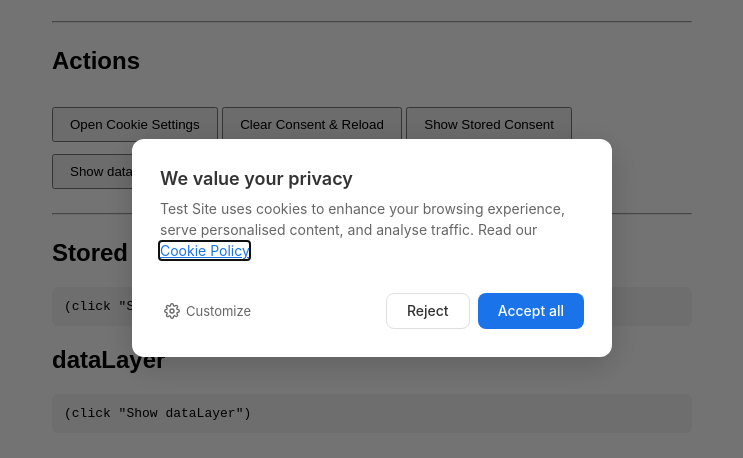
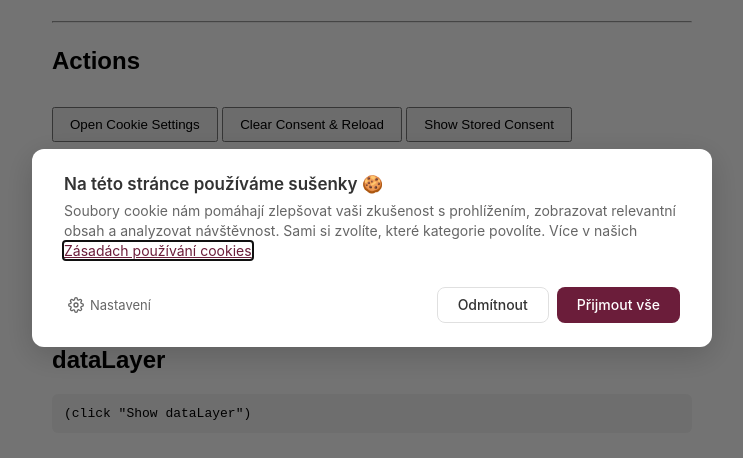
Before and after one commit to mkapsa/susenky, a website built with Vite: page index.html in a window 1280 px wide. Shown: the part 152-610 px from the top of the page, without its empty margins (268-1011 px from the left). Built offline with nearby package versions, Linux system fonts and the light colour scheme.

Commit message:
Rename to susenky, Czech UI, dark plum theme, wider modal
- Rename package to "susenky"
- Translate all banner/modal text to Czech
- Change primary color to dark plum wine (#6B1D3A)
- Widen modal (480px → 680px) and reduce vertical spacing
- Add Reject/Accept all buttons to preference center

```diff
--- a/index.html
+++ b/index.html
@@ -41,17 +41,17 @@
     window.CookieConsentConfig = {
       consentVersion: "1.0",
       logEndpoint: "",
-      primaryColor: "#1a73e8",
+      primaryColor: "#6B1D3A",
       siteName: "Test Site",
       cookiePolicyUrl: "https://example.com/cookies",
       categories: {
         analytics: {
-          label: "Analytics",
-          description: "Help us understand how visitors interact with our website."
+          label: "Analytické",
+          description: "Pomáhají nám pochopit, jak návštěvníci používají web."
         },
         marketing: {
-          label: "Marketing",
-          description: "Used to deliver relevant ads and track campaign performance."
+          label: "Marketingové",
+          description: "Slouží k zobrazování relevantních reklam a měření výkonu kampaní."
         }
       }
     };
--- a/package.json
+++ b/package.json
@@ -1,5 +1,5 @@
 {
-  "name": "cookie-consent",
+  "name": "susenky",
   "version": "1.0.0",
   "private": true,
   "type": "module",
--- a/src/config.ts
+++ b/src/config.ts
@@ -3,17 +3,17 @@ import type { CookieConsentConfig } from './types';
 const DEFAULTS: CookieConsentConfig = {
   consentVersion: '1.0',
   logEndpoint: '',
-  primaryColor: '#1a73e8',
+  primaryColor: '#6B1D3A',
   siteName: 'This website',
   cookiePolicyUrl: '/cookie-policy',
   categories: {
     analytics: {
-      label: 'Analytics',
-      description: 'These cookies help us understand how visitors interact with our website.',
+      label: 'Analytické',
+      description: 'Pomáhají nám pochopit, jak návštěvníci používají web.',
     },
     marketing: {
-      label: 'Marketing',
-      description: 'These cookies are used to deliver relevant ads and track campaign performance.',
+      label: 'Marketingové',
+      description: 'Slouží k zobrazování relevantních reklam a měření výkonu kampaní.',
     },
   },
 };
--- a/src/ui/modal.ts
+++ b/src/ui/modal.ts
@@ -26,7 +26,7 @@ export function showModal(onSave: (choices: ConsentChoices) => void): void {
     class: 'cc-modal cc-slide-up',
     role: 'dialog',
     'aria-modal': 'true',
-    'aria-label': 'Cookie consent',
+    'aria-label': 'Souhlas s cookies',
   });
 
   // Logo
@@ -40,16 +40,16 @@ export function showModal(onSave: (choices: ConsentChoices) => void): void {
   const prefView = el('div', { class: 'cc-pref-view', style: 'display:none' });
 
   // --- Main view ---
-  mainView.appendChild(el('h2', { class: 'cc-title' }, 'We value your privacy'));
+  mainView.appendChild(el('h2', { class: 'cc-title' }, 'Na této stránce používáme sušenky \u{1F36A}'));
   const body = el('p', { class: 'cc-body' });
-  body.innerHTML = `${config.siteName} uses cookies to enhance your browsing experience, serve personalised content, and analyse traffic. Read our <a href="${encodeURI(config.cookiePolicyUrl)}" target="_blank" rel="noopener">Cookie Policy</a>.`;
+  body.innerHTML = `Soubory cookie nám pomáhají zlepšovat vaši zkušenost s prohlížením, zobrazovat relevantní obsah a analyzovat návštěvnost. Sami si zvolíte, které kategorie povolíte. Více v našich <a href="${encodeURI(config.cookiePolicyUrl)}" target="_blank" rel="noopener">Zásadách používání cookies</a>.`;
   mainView.appendChild(body);
 
   const btnRow = el('div', { class: 'cc-btn-row' });
 
   const customizeBtn = el('button', { class: 'cc-btn-link', type: 'button' });
   customizeBtn.appendChild(gearIcon());
-  customizeBtn.appendChild(document.createTextNode(' Customize'));
+  customizeBtn.appendChild(document.createTextNode(' Nastavení'));
   customizeBtn.addEventListener('click', () => {
     mainView.style.display = 'none';
     prefView.style.display = '';
@@ -57,13 +57,13 @@ export function showModal(onSave: (choices: ConsentChoices) => void): void {
 
   const rightBtns = el('div', { class: 'cc-btn-row-right' });
 
-  const rejectBtn = el('button', { class: 'cc-btn cc-btn-outline', type: 'button' }, 'Reject');
+  const rejectBtn = el('button', { class: 'cc-btn cc-btn-outline', type: 'button' }, 'Odmítnout');
   rejectBtn.addEventListener('click', () => {
     hideModal();
     onSave({ functional: true, analytics: false, marketing: false });
   });
 
-  const acceptBtn = el('button', { class: 'cc-btn cc-btn-primary', type: 'button' }, 'Accept all');
+  const acceptBtn = el('button', { class: 'cc-btn cc-btn-primary', type: 'button' }, 'Přijmout vše');
   acceptBtn.addEventListener('click', () => {
     hideModal();
     onSave({ functional: true, analytics: true, marketing: true });
@@ -77,17 +77,17 @@ export function showModal(onSave: (choices: ConsentChoices) => void): void {
 
   // --- Preference view ---
   const backBtn = el('button', { class: 'cc-back-btn', type: 'button' });
-  backBtn.innerHTML = '&#8592; Back';
+  backBtn.innerHTML = '&#8592; Zpět';
   backBtn.addEventListener('click', () => {
     prefView.style.display = 'none';
     mainView.style.display = '';
   });
   prefView.appendChild(backBtn);
 
-  prefView.appendChild(el('h2', { class: 'cc-pref-title' }, 'Manage preferences'));
+  prefView.appendChild(el('h2', { class: 'cc-pref-title' }, 'Nastavení předvoleb'));
 
   // Functional (always on)
-  prefView.appendChild(buildCategory('Functional', 'Essential cookies required for the website to function.', true, true));
+  prefView.appendChild(buildCategory('Funkční', 'Nezbytné cookies pro správné fungování webu.', true, true));
 
   // Analytics toggle
   const analyticsToggle = buildCategory(config.categories.analytics.label, config.categories.analytics.description, false, false);
@@ -99,10 +99,17 @@ export function showModal(onSave: (choices: ConsentChoices) => void): void {
   const marketingInput = marketingToggle.querySelector('input')!;
   prefView.appendChild(marketingToggle);
 
-  // Save button
-  const saveRow = el('div', { class: 'cc-pref-save' });
-  const saveBtn = el('button', { class: 'cc-btn cc-btn-primary', type: 'button' }, 'Save preferences');
-  saveBtn.addEventListener('click', () => {
+  // Button row
+  const prefBtnRow = el('div', { class: 'cc-btn-row', style: 'margin-top: 20px' });
+
+  const prefRejectBtn = el('button', { class: 'cc-btn cc-btn-outline', type: 'button' }, 'Odmítnout vše');
+  prefRejectBtn.addEventListener('click', () => {
+    hideModal();
+    onSave({ functional: true, analytics: false, marketing: false });
+  });
+
+  const prefSaveBtn = el('button', { class: 'cc-btn cc-btn-outline', type: 'button' }, 'Uložit předvolby');
+  prefSaveBtn.addEventListener('click', () => {
     hideModal();
     onSave({
       functional: true,
@@ -110,8 +117,19 @@ export function showModal(onSave: (choices: ConsentChoices) => void): void {
       marketing: marketingInput.checked,
     });
   });
-  saveRow.appendChild(saveBtn);
-  prefView.appendChild(saveRow);
+
+  const prefAcceptBtn = el('button', { class: 'cc-btn cc-btn-primary', type: 'button' }, 'Přijmout vše');
+  prefAcceptBtn.addEventListener('click', () => {
+    hideModal();
+    onSave({ functional: true, analytics: true, marketing: true });
+  });
+
+  const prefRightBtns = el('div', { class: 'cc-btn-row-right' });
+  prefRightBtns.appendChild(prefRejectBtn);
+  prefRightBtns.appendChild(prefSaveBtn);
+  prefRightBtns.appendChild(prefAcceptBtn);
+  prefBtnRow.appendChild(prefRightBtns);
+  prefView.appendChild(prefBtnRow);
 
   modal.appendChild(mainView);
   modal.appendChild(prefView);
--- a/src/ui/styles.ts
+++ b/src/ui/styles.ts
@@ -1,7 +1,7 @@
 export const CSS = `
 :root {
-  --cc-primary: #1a73e8;
-  --cc-primary-hover: #1565c0;
+  --cc-primary: #6B1D3A;
+  --cc-primary-hover: #56172E;
   --cc-bg: #ffffff;
   --cc-text: #333333;
   --cc-text-secondary: #666666;
@@ -24,11 +24,11 @@ export const CSS = `
 .cc-modal {
   background: var(--cc-bg);
   border-radius: var(--cc-radius);
-  max-width: 480px;
+  max-width: 680px;
   width: calc(100% - 32px);
   max-height: 90vh;
   overflow-y: auto;
-  padding: 28px;
+  padding: 24px 32px;
   box-sizing: border-box;
   font-family: var(--cc-font);
   color: var(--cc-text);
@@ -51,21 +51,21 @@ export const CSS = `
 .cc-divider {
   border: none;
   border-top: 1px solid var(--cc-border);
-  margin: 16px 0;
+  margin: 12px 0;
 }
 
 .cc-title {
-  font-size: 18px;
+  font-size: 17px;
   font-weight: 600;
-  margin: 0 0 8px;
+  margin: 0 0 6px;
   line-height: 1.3;
 }
 
 .cc-body {
   font-size: 14px;
-  line-height: 1.5;
+  line-height: 1.45;
   color: var(--cc-text-secondary);
-  margin: 0 0 20px;
+  margin: 0 0 14px;
 }
 
 .cc-body a {
@@ -354,7 +354,7 @@ export function injectStyles(primaryColor?: string): void {
 
   let css = CSS;
   if (primaryColor) {
-    css = css.replace(/#1a73e8/g, primaryColor);
+    css = css.replace(/#6B1D3A/g, primaryColor);
   }
 
   const style = document.createElement('style');
```
